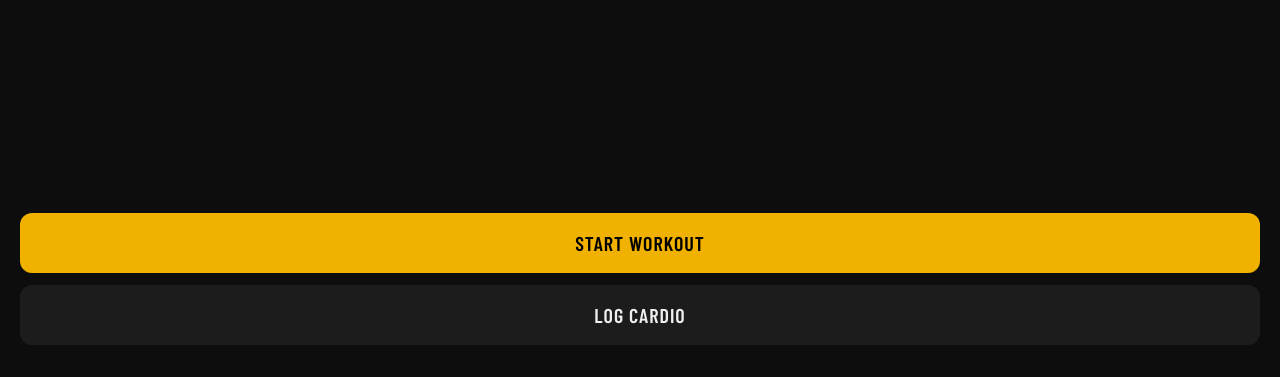
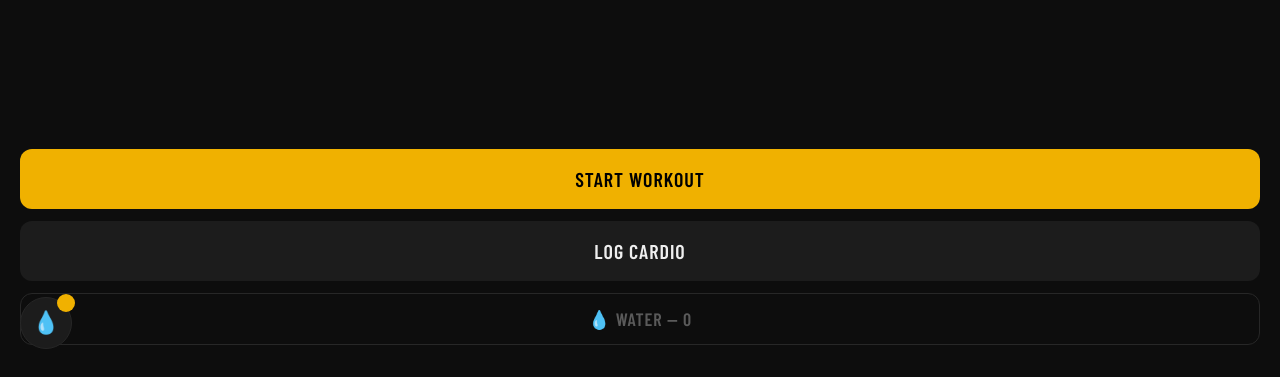
Before and after one commit to thiago-tmpm/training-log, a plain HTML site: page index.html in a window 1280 px wide. Shown: the part 423-800 px from the top of the page. Drawn offline with nearby package versions, Linux system fonts and the light colour scheme.

Commit message:
WBS 6.5.1 feat: water bottle tracker with home button and persistent FAB (SW v18)

```diff
--- a/index.html
+++ b/index.html
@@ -14,6 +14,12 @@
   <link rel="stylesheet" href="./style.css">
   <title>Training Log</title>
 </head>
+
+<!-- WATER FAB — persistent across all screens -->
+  <button class="water-fab" id="btn-water-fab" aria-label="Log water bottle">
+    💧<span class="water-fab-count" id="fab-water-count"></span>
+  </button>
+
 <body>
 
   <!-- HOME SCREEN -->
@@ -41,6 +47,9 @@
     <div class="home-actions">
       <button class="btn-primary" id="btn-start-workout">Start Workout</button>
       <button class="btn-secondary" id="btn-log-cardio">Log Cardio</button>
+      <button class="btn-water-home" id="btn-water-home">
+        💧 Water — <span id="home-water-count">0</span>
+      </button>
     </div>
   </div>
 
```
